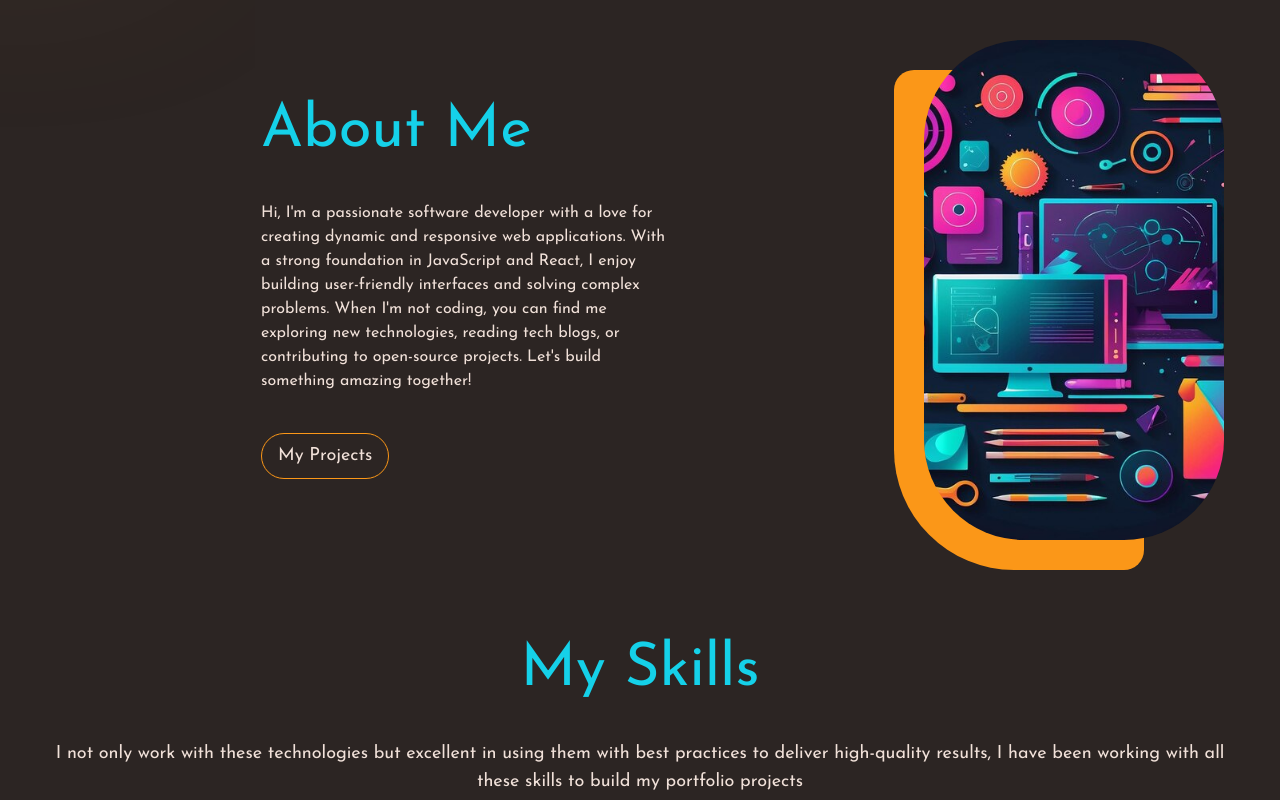
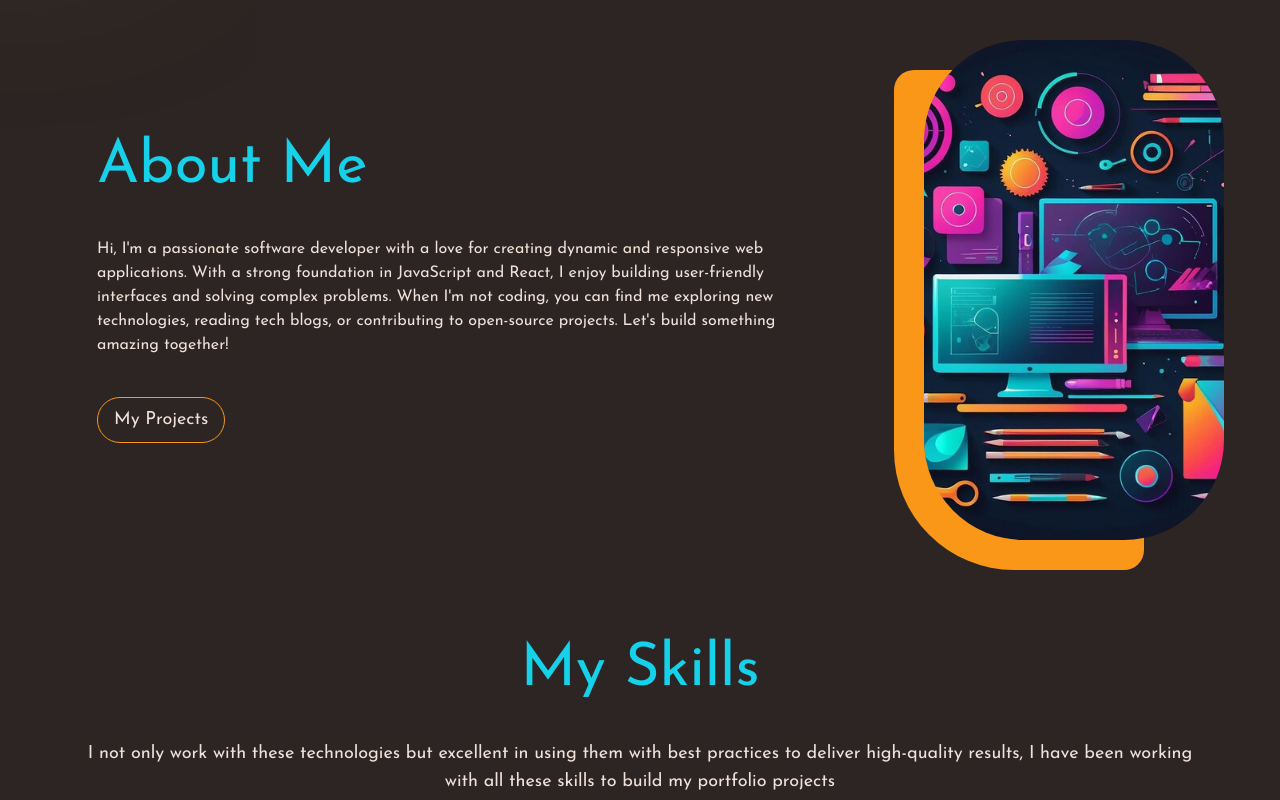
Before and after one commit to Ssiyam0123/portfolio-ex-2, a React (Vite) app: page / in a window 1280 px wide. Shown: the part 840-1640 px from the top of the page. Built offline with nearby package versions, Linux system fonts and the light colour scheme.

Commit message:
fixed the texts section by padding

```diff
--- a/src/components/aboutMeSection/AboutMeImage.jsx
+++ b/src/components/aboutMeSection/AboutMeImage.jsx
@@ -1,6 +1,6 @@
 const AboutMeImage = () => {
   return (
-    <div className="h-[500px] w-[300px] relative">
+    <div className="h-[500px] w-[300px] relative ">
       <div className="h-[500px] w-[300px] rounded-[100px] absolute overflow-hidden">
         <img
           src="/images/about-me.jpg"
--- a/src/components/aboutMeSection/AboutMeMain.jsx
+++ b/src/components/aboutMeSection/AboutMeMain.jsx
@@ -7,7 +7,7 @@ const AboutMeMain = () => {
   return (
     <div
       id="about"
-      className="flex md:flex-row sm:flex-col gap-12 px-4 max-w-[1200px] mx-auto mt-[100px] justify-between items-center"
+      className="flex md:flex-row sm:flex-col gap-12 px-4 max-w-[1200px] mx-auto mt-[100px] justify-between items-center w-full"
     >
       <motion.div
         variants={fadeIn("right", 0)}
--- a/src/components/aboutMeSection/AboutMeText.jsx
+++ b/src/components/aboutMeSection/AboutMeText.jsx
@@ -2,7 +2,7 @@ import { Link } from "react-scroll";
 
 const AboutMeText = () => {
   return (
-    <div className="flex flex-col md:items-start sm:items-center md:text-left sm:text-center md:w-1/2 md:mx-auto">
+    <div className="flex flex-col md:items-start sm:items-center md:text-left sm:text-center w-[90%] mx-auto">
       <h2 className="text-6xl text-cyan mb-10">About Me</h2>
       <p>
       Hi, I'm a passionate software developer with a love for creating dynamic and responsive web applications. With a strong foundation in JavaScript and React, I enjoy building user-friendly interfaces and solving complex problems. When I'm not coding, you can find me exploring new technologies, reading tech blogs, or contributing to open-source projects. Let's build something amazing together!
--- a/src/components/skillsSection/SkillsText.jsx
+++ b/src/components/skillsSection/SkillsText.jsx
@@ -1,6 +1,6 @@
 const SkillsText = () => {
   return (
-    <div className="flex flex-col items-center max-w-[1200px] mx-auto mt-[100px]">
+    <div className="flex flex-col items-center max-w-[1200px] mx-auto mt-[100px] w-[90%]">
       <h2 className="text-6xl text-cyan mb-10">My Skills</h2>
       <p className="text-lg text-center">
         I not only work with these technologies but excellent in using them with
```
